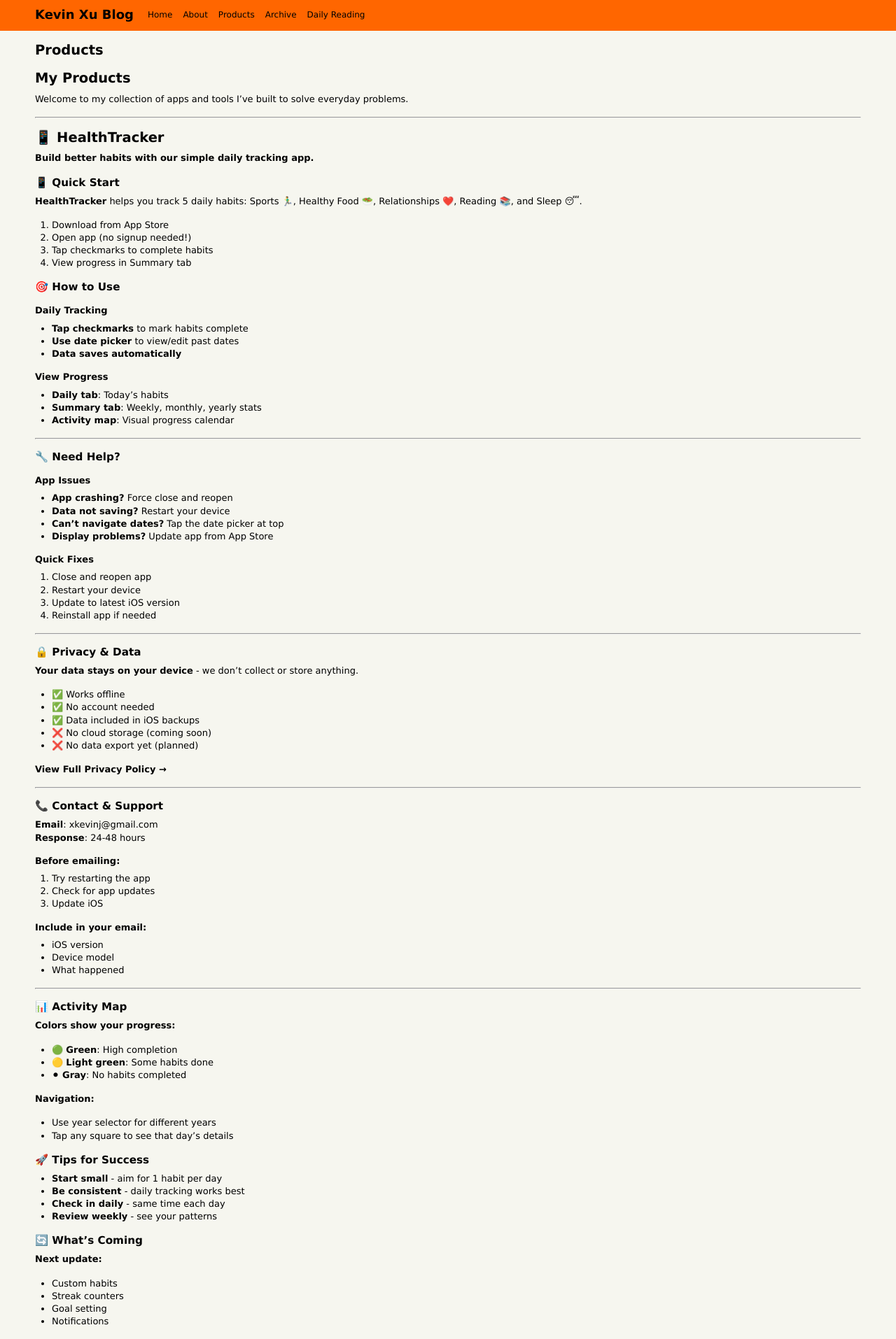
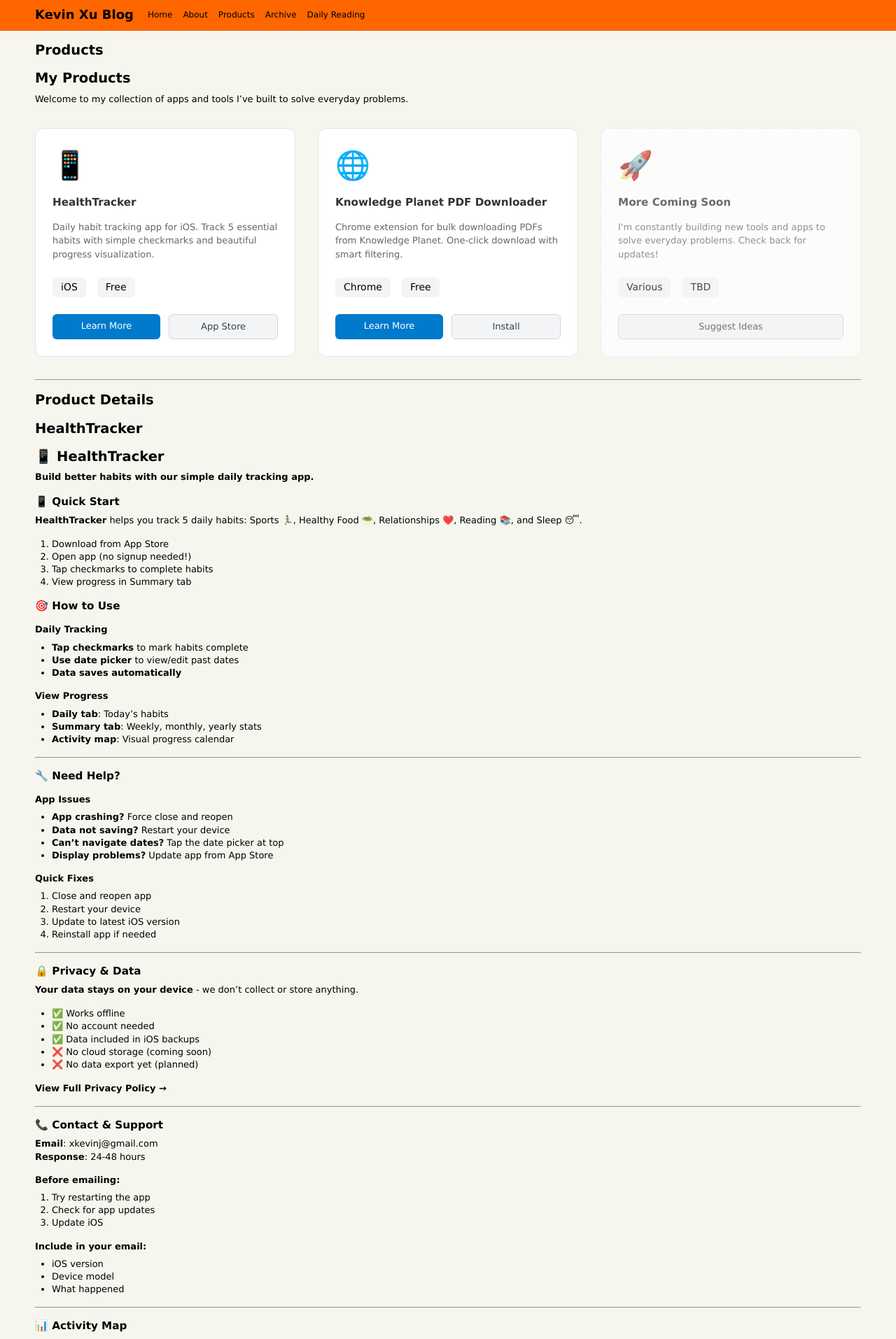
Before and after one commit to JKevinXu/github-blog, a Jekyll site: the page built from products.md, in a window 1280 px wide. Shown: the top 1914 px of the page at 70% size. Built offline with Jekyll 4.4.1, drawn with Linux system fonts in a browser that asks for light colours; some of the changed text lies outside the part shown.

Commit message:
Add New Products: Introduce HealthTracker and Knowledge Planet PDF Downloader with detailed descriptions, features, and installation instructions. Include a 'coming soon' section for future products and enhance styling for better presentation.

```diff
--- a/products.md
+++ b/products.md
@@ -8,7 +8,158 @@ permalink: /products/
 
 Welcome to my collection of apps and tools I've built to solve everyday problems.
 
+<div class="products-grid">
+  <div class="product-card">
+    <div class="product-icon">📱</div>
+    <h3>HealthTracker</h3>
+    <p>Daily habit tracking app for iOS. Track 5 essential habits with simple checkmarks and beautiful progress visualization.</p>
+    <div class="product-meta">
+      <span class="platform">iOS</span>
+      <span class="price">Free</span>
+    </div>
+    <div class="product-actions">
+      <a href="#healthtracker" class="btn-primary">Learn More</a>
+      <a href="#" class="btn-secondary">App Store</a>
+    </div>
+  </div>
+
+  <div class="product-card">
+    <div class="product-icon">🌐</div>
+    <h3>Knowledge Planet PDF Downloader</h3>
+    <p>Chrome extension for bulk downloading PDFs from Knowledge Planet. One-click download with smart filtering.</p>
+    <div class="product-meta">
+      <span class="platform">Chrome</span>
+      <span class="price">Free</span>
+    </div>
+    <div class="product-actions">
+      <a href="#knowledge-planet" class="btn-primary">Learn More</a>
+      <a href="https://chromewebstore.google.com/detail/knowledge-planet-pdf-down/gbihokiimjjipmhnkaahicgnapldbcbd" class="btn-secondary">Install</a>
+    </div>
+  </div>
+
+  <div class="product-card coming-soon">
+    <div class="product-icon">🚀</div>
+    <h3>More Coming Soon</h3>
+    <p>I'm constantly building new tools and apps to solve everyday problems. Check back for updates!</p>
+    <div class="product-meta">
+      <span class="platform">Various</span>
+      <span class="price">TBD</span>
+    </div>
+    <div class="product-actions">
+      <a href="mailto:xkevinj@gmail.com" class="btn-secondary">Suggest Ideas</a>
+    </div>
+  </div>
+</div>
+
+<style>
+.products-grid {
+  display: grid;
+  grid-template-columns: repeat(auto-fit, minmax(300px, 1fr));
+  gap: 2rem;
+  margin: 2rem 0;
+}
+
+.product-card {
+  border: 1px solid #e1e5e9;
+  border-radius: 12px;
+  padding: 1.5rem;
+  background: #fff;
+  transition: transform 0.2s, box-shadow 0.2s;
+}
+
+.product-card:hover {
+  transform: translateY(-4px);
+  box-shadow: 0 8px 25px rgba(0,0,0,0.1);
+}
+
+.product-card.coming-soon {
+  opacity: 0.7;
+  border-style: dashed;
+}
+
+.product-icon {
+  font-size: 2.5rem;
+  margin-bottom: 1rem;
+}
+
+.product-card h3 {
+  margin: 0 0 1rem 0;
+  color: #333;
+}
+
+.product-card p {
+  color: #666;
+  line-height: 1.5;
+  margin-bottom: 1.5rem;
+}
+
+.product-meta {
+  display: flex;
+  gap: 1rem;
+  margin-bottom: 1.5rem;
+}
+
+.product-meta span {
+  background: #f3f4f6;
+  padding: 0.25rem 0.75rem;
+  border-radius: 6px;
+  font-size: 0.875rem;
+  font-weight: 500;
+}
+
+.product-actions {
+  display: flex;
+  gap: 0.75rem;
+}
+
+.btn-primary, .btn-secondary {
+  padding: 0.5rem 1rem;
+  border-radius: 6px;
+  text-decoration: none;
+  font-weight: 500;
+  text-align: center;
+  flex: 1;
+  transition: all 0.2s;
+}
+
+.btn-primary {
+  background: #007acc;
+  color: white;
+}
+
+.btn-primary:hover {
+  background: #005a9e;
+  color: white;
+}
+
+.btn-secondary {
+  background: #f3f4f6;
+  color: #374151;
+  border: 1px solid #d1d5db;
+}
+
+.btn-secondary:hover {
+  background: #e5e7eb;
+  color: #374151;
+}
+
+@media (max-width: 768px) {
+  .products-grid {
+    grid-template-columns: 1fr;
+    gap: 1.5rem;
+  }
+
+  .product-actions {
+    flex-direction: column;
+  }
+}
+</style>
+
 ---
+
+# Product Details
+
+## HealthTracker {#healthtracker}
 
 ## 📱 HealthTracker
 
@@ -144,6 +295,68 @@ Welcome to my collection of apps and tools I've built to solve everyday problems
 
 ---
 
+## Knowledge Planet PDF Downloader {#knowledge-planet}
+
+### 🌐 Knowledge Planet PDF Downloader
+
+**Chrome Extension for Knowledge Planet (知识星球) PDF Downloads**
+
+#### 📥 What It Does
+
+Automatically download PDFs from [Knowledge Planet](https://wx.zsxq.com/) (知识星球), a knowledge sharing community where users share business analysis PDFs daily.
+
+**Key Features:**
+- 🎯 **One-click download** of all PDFs from today or past X days
+- 📊 **Smart filtering** - only downloads PDFs that have been downloaded 5+ times
+- 📅 **Custom date range** - download since a specific starting date
+- 🇨🇳 **Bilingual support** - English and Chinese interface
+
+#### 🛠 How to Use
+
+1. **Install** from [Chrome Web Store](https://chromewebstore.google.com/detail/knowledge-planet-pdf-down/gbihokiimjjipmhnkaahicgnapldbcbd)
+2. **Navigate** to Knowledge Planet (wx.zsxq.com)
+3. **Click** the extension icon
+4. **Select** date range or use "today"
+5. **Download** all PDFs with one click
+
+#### 🔒 Privacy & Security
+
+- ✅ **No data collection** - extension doesn't store or share your data
+- ✅ **Local processing** - all downloads happen directly to your device
+- ✅ **Minimal permissions** - only accesses Knowledge Planet website
+- ✅ **Open source approach** - transparent functionality
+
+#### 💡 Perfect For
+
+- **Researchers** tracking business trends
+- **Analysts** collecting market reports
+- **Students** gathering educational materials
+- **Professionals** staying updated with industry insights
+
+#### 📋 Requirements
+
+- **Chrome browser** (or Chromium-based browsers)
+- **Knowledge Planet account** access
+- **Active community** with PDF sharing
+
+#### 🔄 Recent Updates
+
+**v1.1.1** (August 2025)
+- Changed popup language to Chinese
+- Improved user interface
+
+**v1.1.0**
+- Added custom starting date feature
+- Enhanced download filtering
+
+---
+
+**Size**: 21.71KB • **Languages**: English, Chinese • **Users**: Growing community
+
+**[Install from Chrome Web Store →](https://chromewebstore.google.com/detail/knowledge-planet-pdf-down/gbihokiimjjipmhnkaahicgnapldbcbd)**
+
+---
+
 ## 🚀 More Products Coming Soon
 
 I'm constantly building new tools and apps to solve everyday problems. Check back here for updates on new releases!
```
